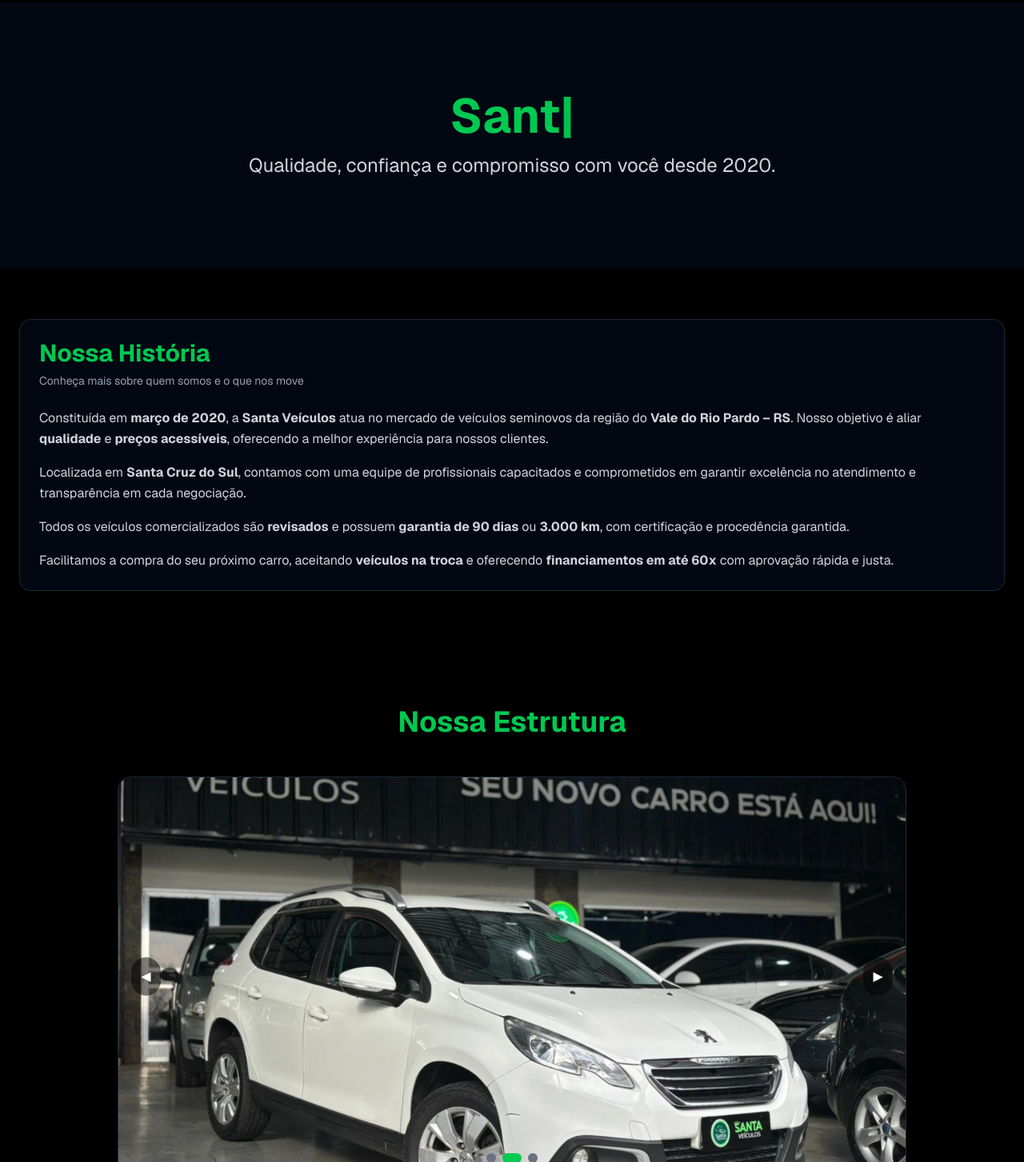
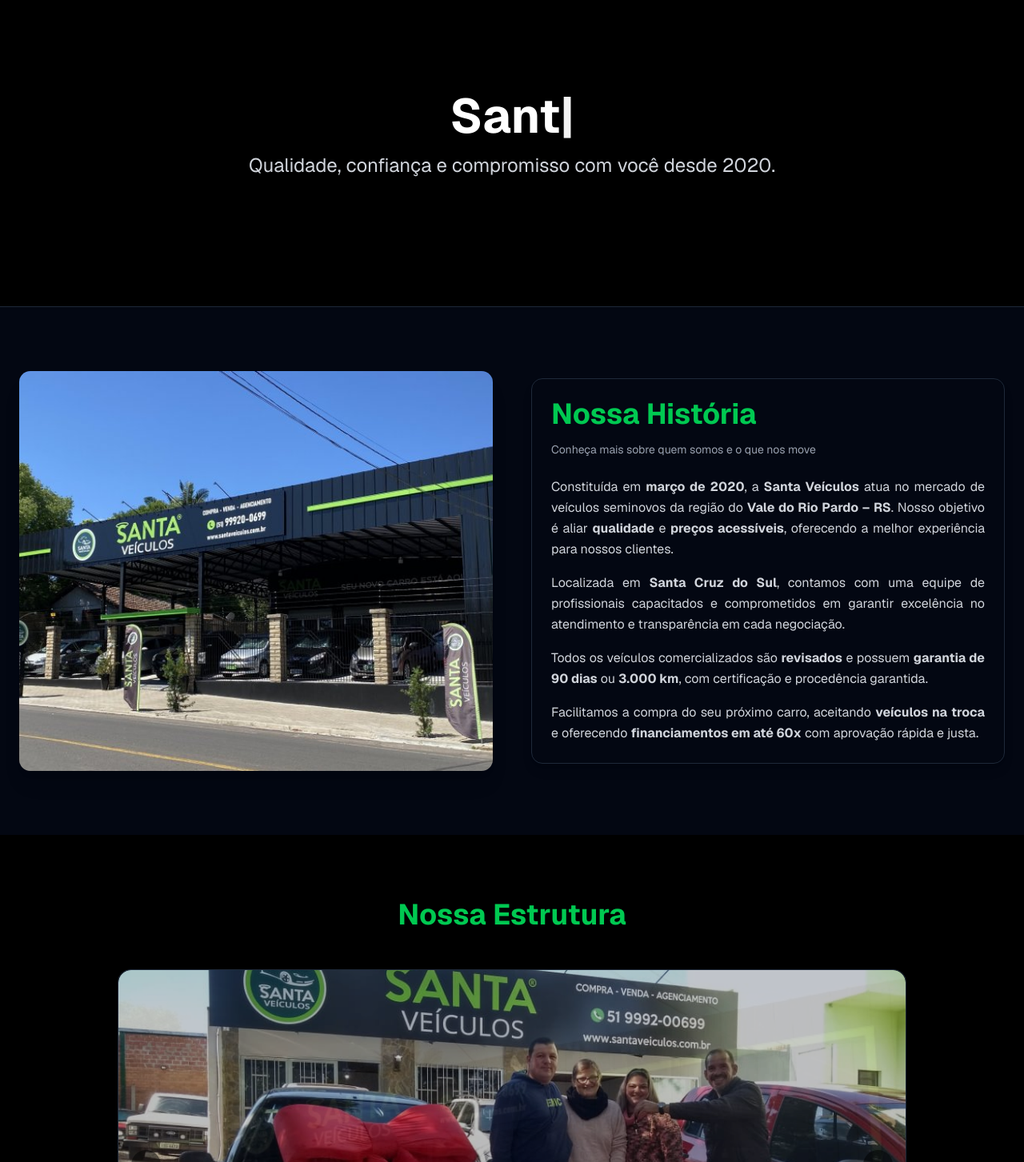
Before and after one commit to gabrielhalmenschlager/car-sales-website, a Next.js app: page /sobre in a window 1280 px wide. Shown: the part 77-1530 px from the top of the page at 80% size. Built offline with nearby package versions, Linux system fonts and the light colour scheme.

Commit message:
Melhorando a parte de nossa historia no sobre

```diff
--- a/app/sobre/page.tsx
+++ b/app/sobre/page.tsx
@@ -1,13 +1,11 @@
 "use client"
 
 import { useState, useEffect } from "react"
-import { Users, CheckCircle, Car, CreditCard, Phone } from "lucide-react"
 import { Card, CardContent, CardDescription, CardHeader, CardTitle } from "@/components/ui/card"
 import { NavBar } from "@/components/ui/navbar"
 import { Footer } from "@/components/ui/footer"
 import TextType from "@/components/ui/text-type"
 import Image from "next/image"
-import { motion } from "framer-motion"
 import Link from "next/link"
 import { Button } from "@/components/ui/button"
 import { CTASection } from "@/components/ui/cta"
@@ -22,68 +20,86 @@ export default function SobrePage() {
   const [currentIndex, setCurrentIndex] = useState(0)
 
   useEffect(() => {
-    const interval = setInterval(() => setCurrentIndex((prev) => (prev + 1) % images.length), 5000)
+    const interval = setInterval(() => setCurrentIndex((prev) => (prev + 1) % images.length), 1000)
     return () => clearInterval(interval)
   }, [])
-
-  const sectionVariant = {
-    hidden: { opacity: 0, y: 40 },
-    visible: { opacity: 1, y: 0, transition: { duration: 0.7 } },
-  }
-
-  const cardVariant = {
-    hidden: { opacity: 0, y: 20 },
-    visible: (i: number) => ({ opacity: 1, y: 0, transition: { delay: i * 0.2, duration: 0.5 } }),
-  }
 
   return (
     <div className="min-h-screen bg-black text-gray-300">
       <NavBar />
 
       {/* Hero */}
-      <motion.section className="py-28 text-center bg-gray-950" initial="hidden" animate="visible" variants={sectionVariant}>
-        <h1 className="text-5xl md:text-6xl font-bold text-green-500 mb-4">
-          <TextType text={["Santa Veículos"]} typingSpeed={90} pauseDuration={2000} showCursor cursorCharacter="|" />
+      <section className="container mx-auto px-6 py-28">
+        <div className="text-center mb-12">
+          <h1 className="text-5xl md:text-6xl font-bold text-white mb-4">
+            <TextType
+              text={["Santa Veículos"]}
+              typingSpeed={90}
+              pauseDuration={2000}
+              showCursor
+              cursorCharacter="|"
+            />
           </h1>
-        <p className="text-xl md:text-2xl text-gray-300 max-w-2xl mx-auto">
+          <p className="text-xl md:text-2xl text-gray-300 mb-10 max-w-2xl mx-auto">
             Qualidade, confiança e compromisso com você desde 2020.
           </p>
-      </motion.section>
+        </div>
+      </section>
 
-      {/* Nossa História */}
-      <motion.section className="py-16 container mx-auto px-6" initial="hidden" whileInView="visible" viewport={{ once: true }} variants={sectionVariant}>
-        <Card className="bg-gray-950 border border-gray-800 hover:border-green-500 transition-all duration-300 transform hover:scale-[1.02] shadow-lg">
+      {/* História */}
+      <section className="bg-gray-950 py-20 border-t border-gray-800">
+        <div className="container mx-auto px-6 flex flex-col lg:flex-row items-center gap-12">
+
+          {/* Imagem à esquerda */}
+          <div className="flex-1 relative w-full h-96 lg:h-[500px] rounded-xl overflow-hidden shadow-xl">
+            <Image
+              src="/images/loja1.jpg"
+              alt="Nossa História"
+              fill
+              className="object-cover object-center"
+            />
+          </div>
+
+          {/* Texto à direita */}
+          <div className="flex-1">
+            <Card className="bg-gray-950 border border-gray-800 hover:border-green-500 shadow-lg transition-all duration-500 transform hover:scale-[1.03]">
               <CardHeader>
-            <CardTitle className="text-3xl font-bold text-green-500">Nossa História</CardTitle>
-            <CardDescription className="text-gray-400">Conheça mais sobre quem somos e o que nos move</CardDescription>
+                <CardTitle className="text-3xl md:text-4xl font-bold text-green-500 mb-2">
+                  Nossa História
+                </CardTitle>
+                <CardDescription className="text-gray-400">
+                  Conheça mais sobre quem somos e o que nos move
+                </CardDescription>
               </CardHeader>
-          <CardContent className="space-y-4 text-gray-300 leading-relaxed">
-            <p>Constituída em <strong>março de 2020</strong>, a <strong>Santa Veículos</strong> atua no mercado de veículos seminovos da região do <strong>Vale do Rio Pardo – RS</strong>. Nosso objetivo é aliar <strong>qualidade</strong> e <strong>preços acessíveis</strong>, oferecendo a melhor experiência para nossos clientes.</p>
-            <p>Localizada em <strong>Santa Cruz do Sul</strong>, contamos com uma equipe de profissionais capacitados e comprometidos em garantir excelência no atendimento e transparência em cada negociação.</p>
-            <p>Todos os veículos comercializados são <strong>revisados</strong> e possuem <strong>garantia de 90 dias</strong> ou <strong>3.000 km</strong>, com certificação e procedência garantida.</p>
-            <p>Facilitamos a compra do seu próximo carro, aceitando <strong>veículos na troca</strong> e oferecendo <strong>financiamentos em até 60x</strong> com aprovação rápida e justa.</p>
+              <CardContent className="space-y-4 text-gray-300 leading-relaxed text-justify">
+                <p>
+                  Constituída em <strong>março de 2020</strong>, a <strong>Santa Veículos</strong> atua no mercado de veículos seminovos da região do <strong>Vale do Rio Pardo – RS</strong>. Nosso objetivo é aliar <strong>qualidade</strong> e <strong>preços acessíveis</strong>, oferecendo a melhor experiência para nossos clientes.
+                </p>
+                <p>
+                  Localizada em <strong>Santa Cruz do Sul</strong>, contamos com uma equipe de profissionais capacitados e comprometidos em garantir excelência no atendimento e transparência em cada negociação.
+                </p>
+                <p>
+                  Todos os veículos comercializados são <strong>revisados</strong> e possuem <strong>garantia de 90 dias</strong> ou <strong>3.000 km</strong>, com certificação e procedência garantida.
+                </p>
+                <p>
+                  Facilitamos a compra do seu próximo carro, aceitando <strong>veículos na troca</strong> e oferecendo <strong>financiamentos em até 60x</strong> com aprovação rápida e justa.
+                </p>
               </CardContent>
             </Card>
-      </motion.section>
+          </div>
+
+        </div>
+      </section>
 
       {/* Galeria */}
-      <motion.section
-  className="py-20 container mx-auto px-6"
-  initial="hidden"
-  whileInView="visible"
-  viewport={{ once: true }}
-  variants={sectionVariant}
->
+      <section className="py-20 container mx-auto px-6">
         <h2 className="text-4xl font-bold text-green-500 text-center mb-12">Nossa Estrutura</h2>
 
         <div className="relative w-full md:w-4/5 mx-auto h-[400px] md:h-[500px] overflow-hidden rounded-2xl shadow-xl border border-gray-800">
           {images.map((img, index) => (
-      <motion.div
+            <div
               key={index}
-        className="absolute inset-0"
-        initial={{ opacity: 0, x: 50 }}
-        animate={{ opacity: index === currentIndex ? 1 : 0, x: index === currentIndex ? 0 : 50 }}
-        transition={{ duration: 0.8 }}
+              className={`absolute inset-0 transition-opacity duration-800 ${index === currentIndex ? "opacity-100" : "opacity-0"}`}
             >
               <Image
                 src={img.src}
@@ -91,7 +107,7 @@ export default function SobrePage() {
                 fill
                 className="object-cover object-center rounded-2xl"
               />
-      </motion.div>
+            </div>
           ))}
 
           {/* Botões de navegação */}
@@ -113,9 +129,7 @@ export default function SobrePage() {
             {images.map((_, idx) => (
               <span
                 key={idx}
-          className={`h-3 w-3 rounded-full cursor-pointer transition-all ${
-            idx === currentIndex ? "bg-green-500 w-6" : "bg-gray-500"
-          }`}
+                className={`h-3 w-3 rounded-full cursor-pointer transition-all ${idx === currentIndex ? "bg-green-500 w-6" : "bg-gray-500"}`}
                 onClick={() => setCurrentIndex(idx)}
               />
             ))}
@@ -125,24 +139,23 @@ export default function SobrePage() {
         <p className="text-gray-400 mt-6 text-center">
           Um espaço pensado para proporcionar conforto, confiança e a melhor experiência na hora da compra.
         </p>
-</motion.section>
-
+      </section>
 
       {/* Missão, Visão e Valores */}
-      <motion.section className="bg-gray-950 py-20 border-t border-gray-800" initial="hidden" whileInView="visible" viewport={{ once: true }} variants={sectionVariant}>
+      <section className="bg-gray-950 py-20 border-t border-gray-800">
         <div className="container mx-auto px-6 max-w-6xl grid grid-cols-1 md:grid-cols-3 gap-8 text-center">
           {[
             { title: "Missão", desc: "Oferecer veículos de qualidade com atendimento personalizado e as melhores condições de compra." },
             { title: "Visão", desc: "Ser referência em revenda de veículos na região, reconhecida pela confiança e satisfação dos clientes." },
             { title: "Valores", desc: "Honestidade, comprometimento, qualidade e respeito são a base de nossas relações." },
           ].map((item, i) => (
-            <motion.div key={i} initial={{ opacity: 0, y: 20 }} whileInView={{ opacity: 1, y: 0 }} transition={{ delay: i * 0.2, duration: 0.6 }} viewport={{ once: true }} className="p-6 bg-gray-900 rounded-xl shadow-lg">
+            <div key={i} className="p-6 bg-gray-900 rounded-xl shadow-lg">
               <h3 className="text-2xl font-bold text-green-500 mb-4">{item.title}</h3>
               <p className="text-gray-400">{item.desc}</p>
-            </motion.div>
+            </div>
           ))}
         </div>
-      </motion.section>
+      </section>
 
       {/* Localização */}
       <section className="container mx-auto px-4 py-20">
@@ -169,7 +182,6 @@ export default function SobrePage() {
 
       {/* Footer */}
       <Footer />
-
     </div>
   )
 }
```
Lines whose indentation alone changed are shown as unchanged.
